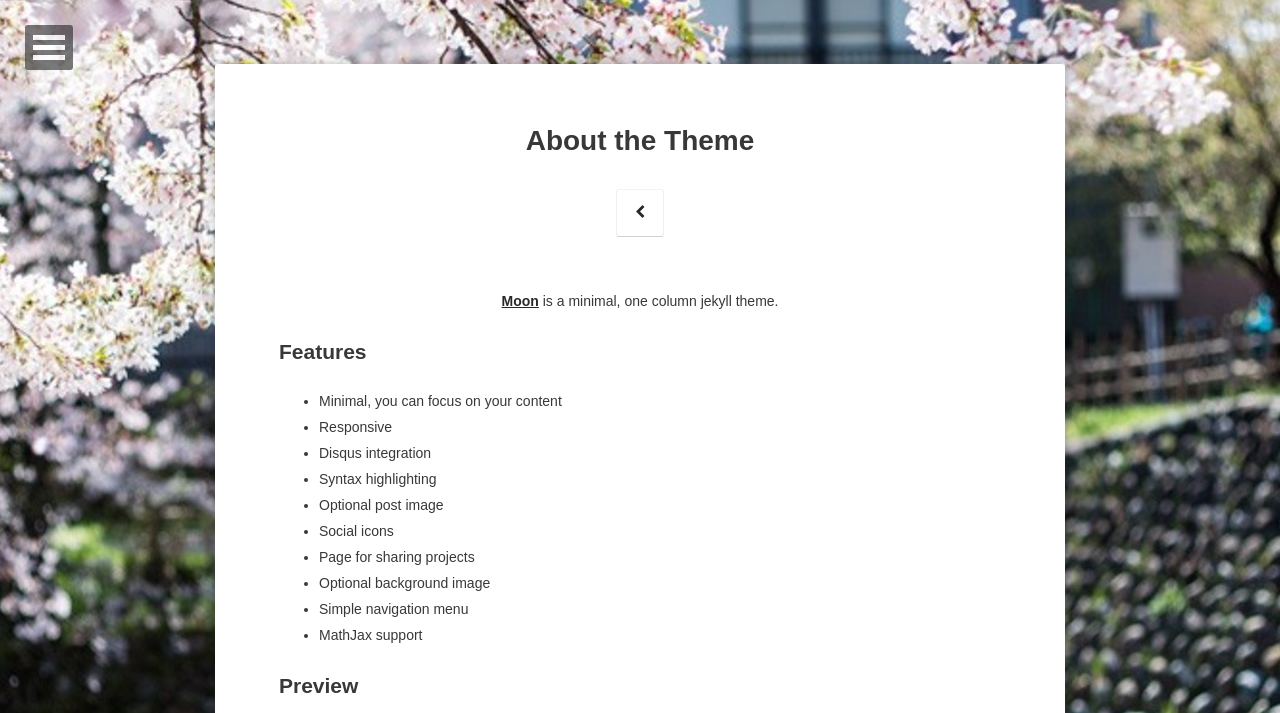
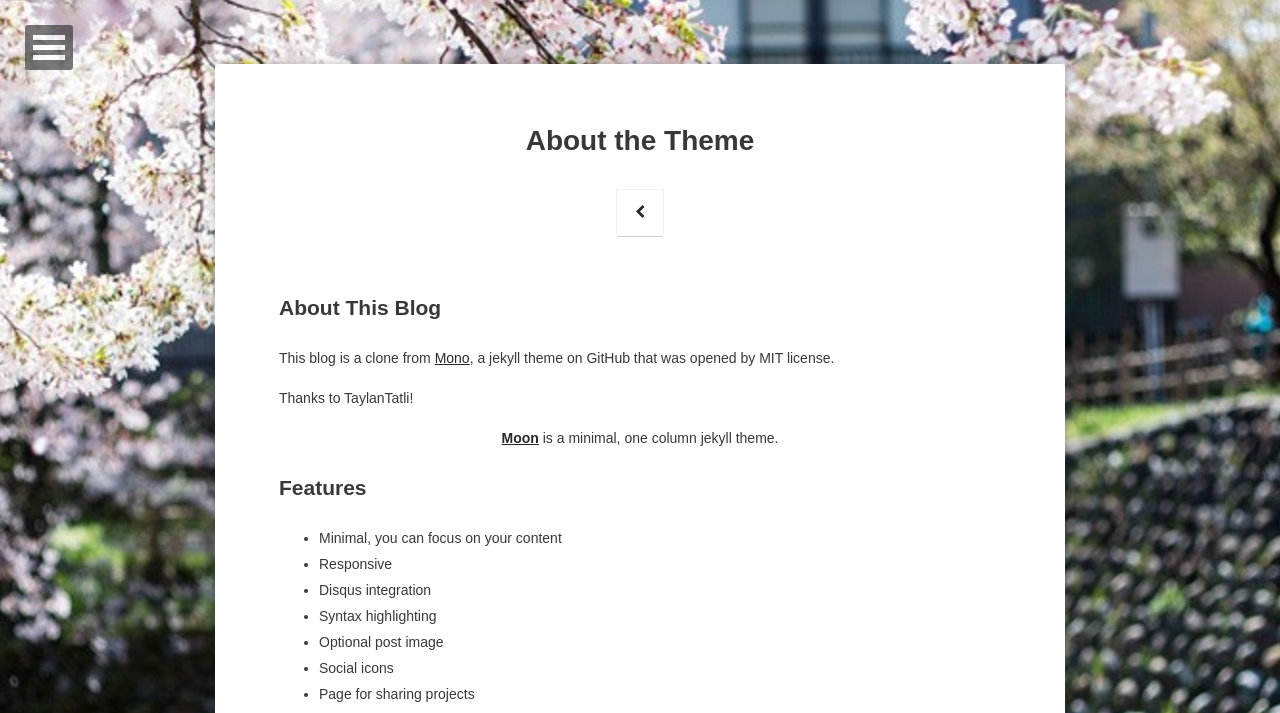
Before and after one commit to Clynie/hanyihong0324.github.io, a Jekyll site: the page built from about/index.md, in a window 1280 px wide, cut to the strip 0-713 px from the top of the page. Built offline with Jekyll 4.4.1, drawn with Linux system fonts in a browser that asks for light colours; some web fonts are replaced.

Commit message:
add thanks to theme maker

```diff
--- a/about/index.md
+++ b/about/index.md
@@ -4,6 +4,12 @@ title: About the Theme
 tags: [about, Jekyll, theme, moon]
 date: 2016-03-21
 ---
+
+## About This Blog
+
+This blog is a clone from [Mono](https://github.com/TaylanTatli/Moon), a jekyll theme on GitHub that was opened by MIT license.
+
+Thanks to TaylanTatli!
 
 <center><a href="http://taylantatli.github.io/Moon"><b>Moon</b></a> is a minimal, one column jekyll theme.</center>
 
```
